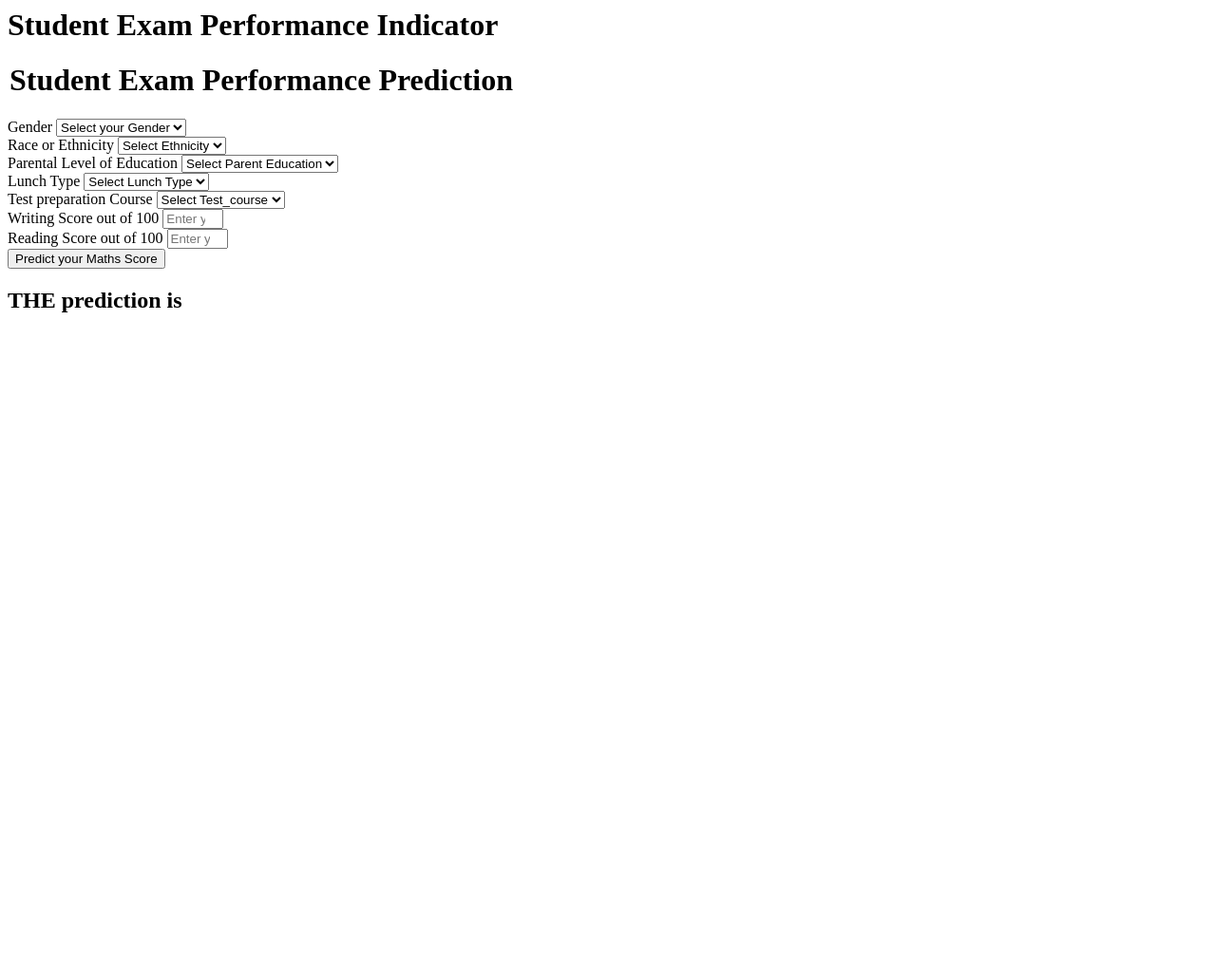
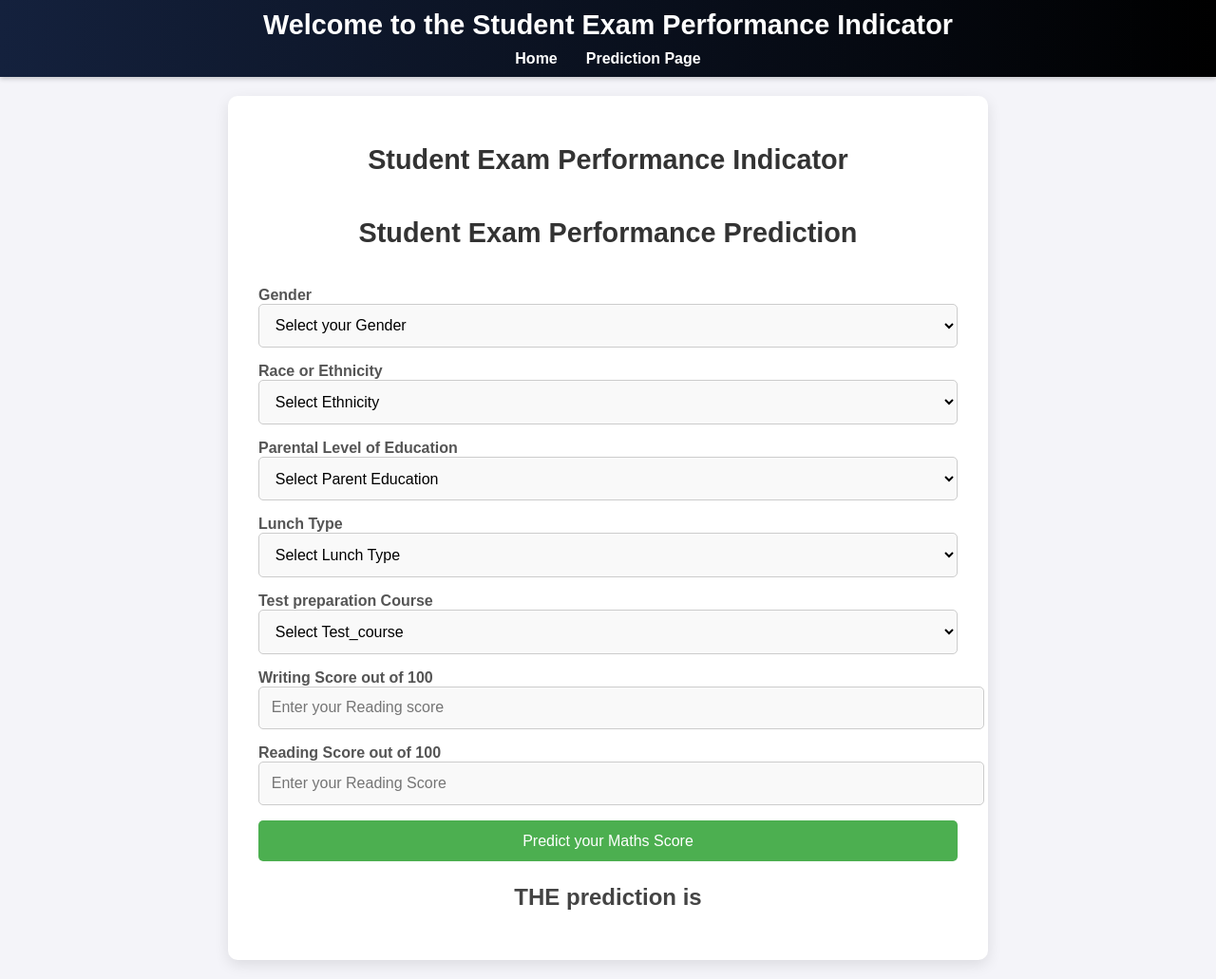
Before and after one commit to AnimeshBasak-14/MLProjects, a Flask app: page /predictdata in a window 1280 px wide. Shown: the whole page at 95% size. Before the commit the page ends 329 px from the top, so only its background shows below. Run offline with Flask 3, Linux system fonts and the light colour scheme.

Commit message:
feat: enhance home.html with structured layout and navigation

```diff
--- a/templates/home.html
+++ b/templates/home.html
@@ -1,5 +1,22 @@
-<html>
+<!DOCTYPE html>
+<html lang="en">
+<head>
+    <meta charset="UTF-8">
+    <meta name="viewport" content="width=device-width, initial-scale=1.0">
+    <title>Student Exam Performance Indicator</title>
+    <link rel="stylesheet" href="homestyle.css">
+</head>
 <body>
+    <header>
+        <h1>Welcome to the Student Exam Performance Indicator</h1>
+        <nav>
+            <ul>
+                <li><a href="index.html">Home</a></li>
+                <li><a href="home.html">Prediction Page</a></li>
+            </ul>
+        </nav>
+    </header>
+    <main>
     <div class="login">
        <h1>Student Exam Performance Indicator</h1>
 
@@ -107,5 +124,6 @@
     <h2>
        THE  prediction is {{results}}
     </h2>
+</main>
    <body>
 </html>
```
